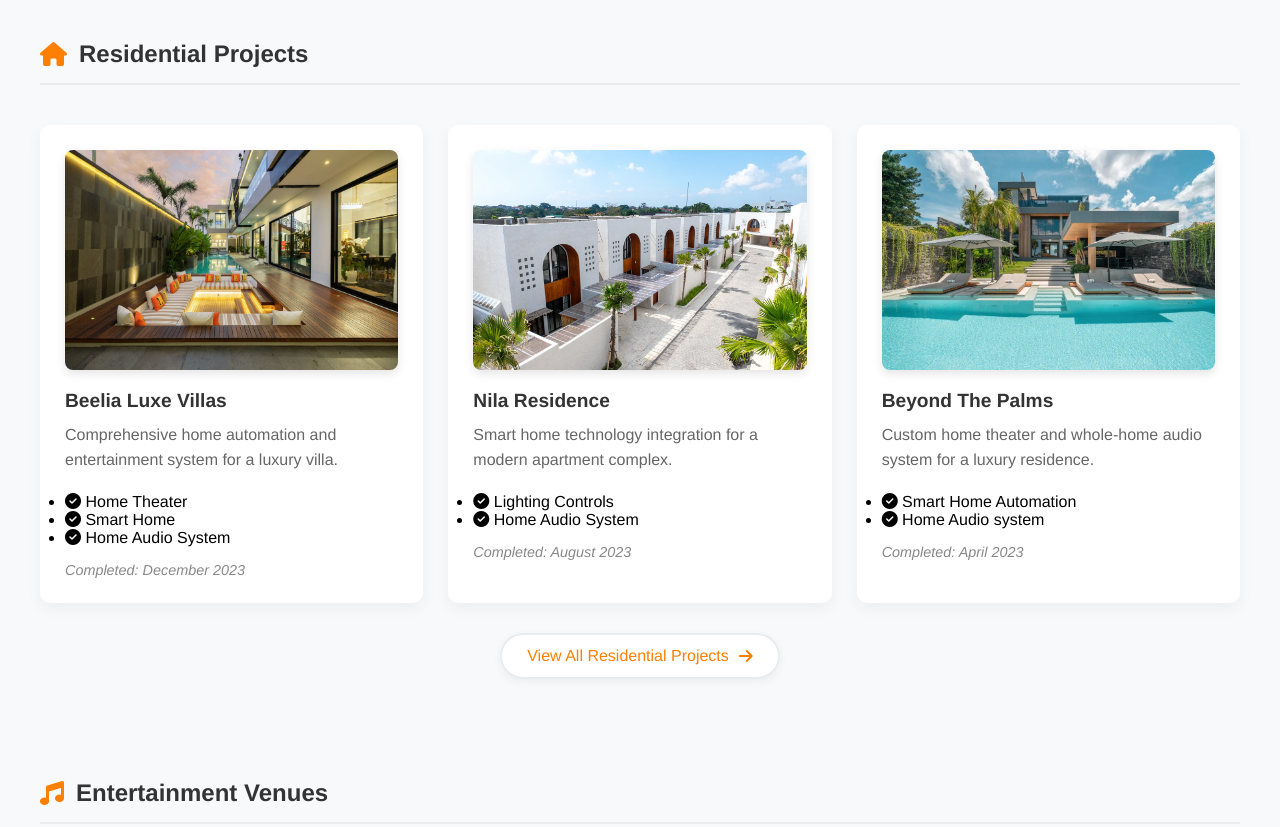
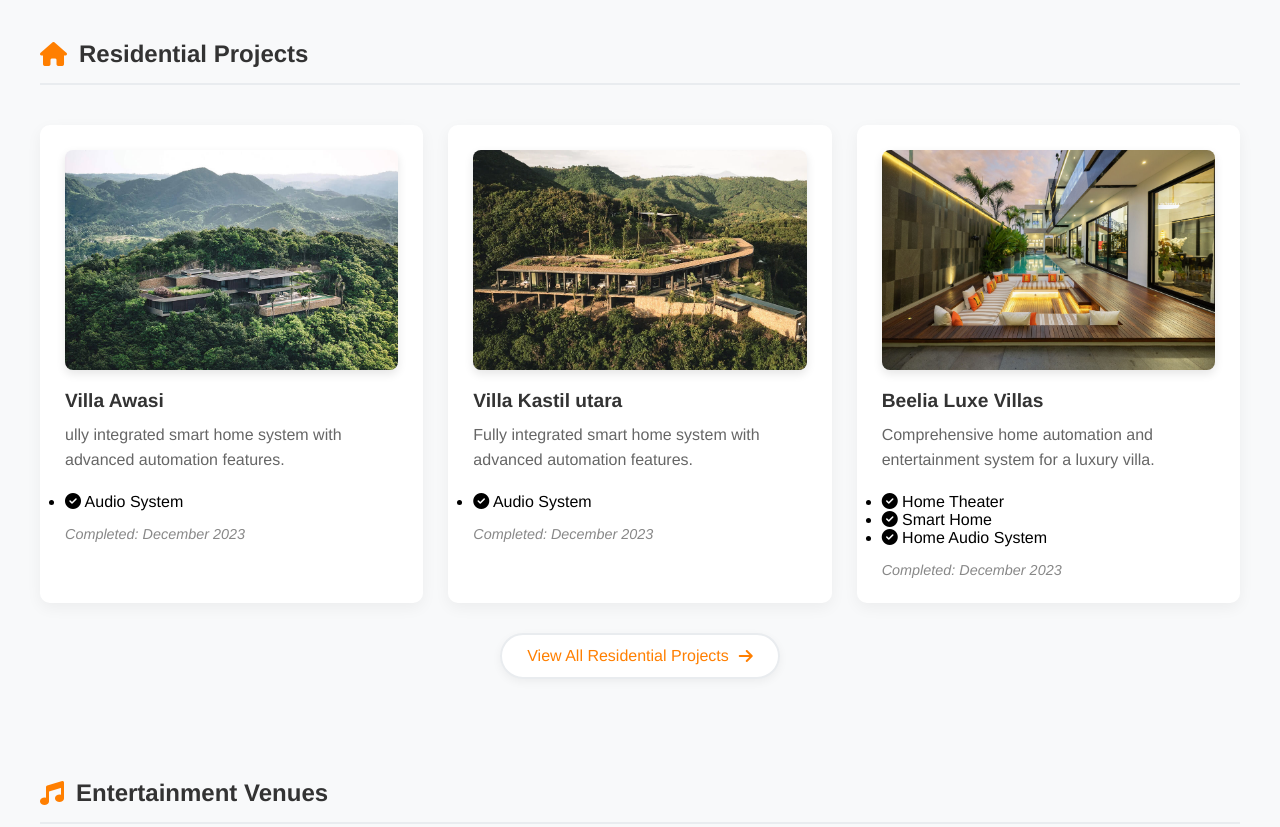
Before and after one commit to kazutedo/Company-profil-kanaan, a plain HTML site: page references.html in a window 1280 px wide. Shown: the part 1000-1827 px from the top of the page. Drawn offline with Linux system fonts and the light colour scheme.

Commit message:
menyesuaikan warna web dengan logo & mengubah foto utama di Residential Projects

```diff
--- a/references.html
+++ b/references.html
@@ -130,6 +130,40 @@
             <div class="references-grid">
               <div class="reference-card">
                 <img
+                  src="img/references/Villa/Villa Awasi.jpg"
+                  alt="Luxury Villa"
+                  class="reference-logo"
+                />
+                <h4>Villa Awasi</h4>
+                <p>
+                  ully integrated smart home system with advanced automation
+                features.
+                </p>
+                <ul class="reference-details">
+                  <li><i class="fas fa-check-circle"></i> Audio System</li>
+                </ul>
+                <span class="completion-date">Completed: December 2023</span>
+              </div>
+
+                <div class="reference-card">
+                <img
+                  src="img/references/Villa/Tampah-Hills-Villa-Kastil-Utara-Hero.webp"
+                  alt="Luxury Villa"
+                  class="reference-logo"
+                />
+                <h4>Villa Kastil utara</h4>
+                <p>
+                 Fully integrated smart home system with advanced automation
+                features.
+                </p>
+                <ul class="reference-details">
+                  <li><i class="fas fa-check-circle"></i> Audio System</li>
+                </ul>
+                <span class="completion-date">Completed: December 2023</span>
+              </div>
+
+              <div class="reference-card">
+                <img
                   src="img/references/Villa/beelia-luxe-villas.jpg"
                   alt="Luxury Villa"
                   class="reference-logo"
@@ -147,43 +181,6 @@
                 <span class="completion-date">Completed: December 2023</span>
               </div>
 
-              <div class="reference-card">
-                <img
-                  src="img/references/Villa/Nila residence.webp"
-                  alt="Smart Apartment"
-                  class="reference-logo"
-                />
-                <h4>Nila Residence</h4>
-                <p>
-                  Smart home technology integration for a modern apartment
-                  complex.
-                </p>
-                <ul class="reference-details">
-                  <li><i class="fas fa-check-circle"></i> Lighting Controls</li>
-                  <li><i class="fas fa-check-circle"></i> Home Audio System</li>
-                </ul>
-                <span class="completion-date">Completed: August 2023</span>
-              </div>
-
-              <div class="reference-card">
-                <img
-                  src="img/references/Villa/Beyond The Palms.jpg"
-                  alt="Private Residence"
-                  class="reference-logo"
-                />
-                <h4>Beyond The Palms</h4>
-                <p>
-                  Custom home theater and whole-home audio system for a luxury
-                  residence.
-                </p>
-                <ul class="reference-details">
-                  <li>
-                    <i class="fas fa-check-circle"></i> Smart Home Automation
-                  </li>
-                  <li><i class="fas fa-check-circle"></i> Home Audio system</li>
-                </ul>
-                <span class="completion-date">Completed: April 2023</span>
-              </div>
             </div>
             <!-- View All button -->
             <div class="view-all-container">
--- a/style.css
+++ b/style.css
@@ -68,7 +68,7 @@ nav ul li a:hover {
 
 .home-content {
   max-width: 900px;
-  color: #ffffff;
+  color: #ffff;
   z-index: 1;
   text-align: center;
   padding: 4rem 2rem;
@@ -81,7 +81,9 @@ nav ul li a:hover {
   margin-bottom: 1.5rem;
   text-shadow: 2px 2px 4px rgba(0, 0, 0, 0.3);
 }
-
+.company-title h1 {
+  color: #ffb700;
+}
 .company-title h2 {
   font-size: 1.5rem;
   font-weight: 500;
@@ -1092,8 +1094,8 @@ section {
 
 /* Tambahkan variabel warna */
 :root {
-  --primary-blue: #e69d17;
-  --hover-blue: #ffc70f;
+  --primary-blue: #ffb700;
+  --hover-blue: #ffb700;
 }
 
 /* Reset container width */
@@ -1196,7 +1198,7 @@ section {
 }
 
 .filter-btn.active {
-  background: #ff7f00;
+  background: #ffb700;
   color: #fff;
   box-shadow: 0 5px 15px rgba(0, 123, 255, 0.3);
 }
```
Also changed, not shown: index.html (+1 -1 lines).
